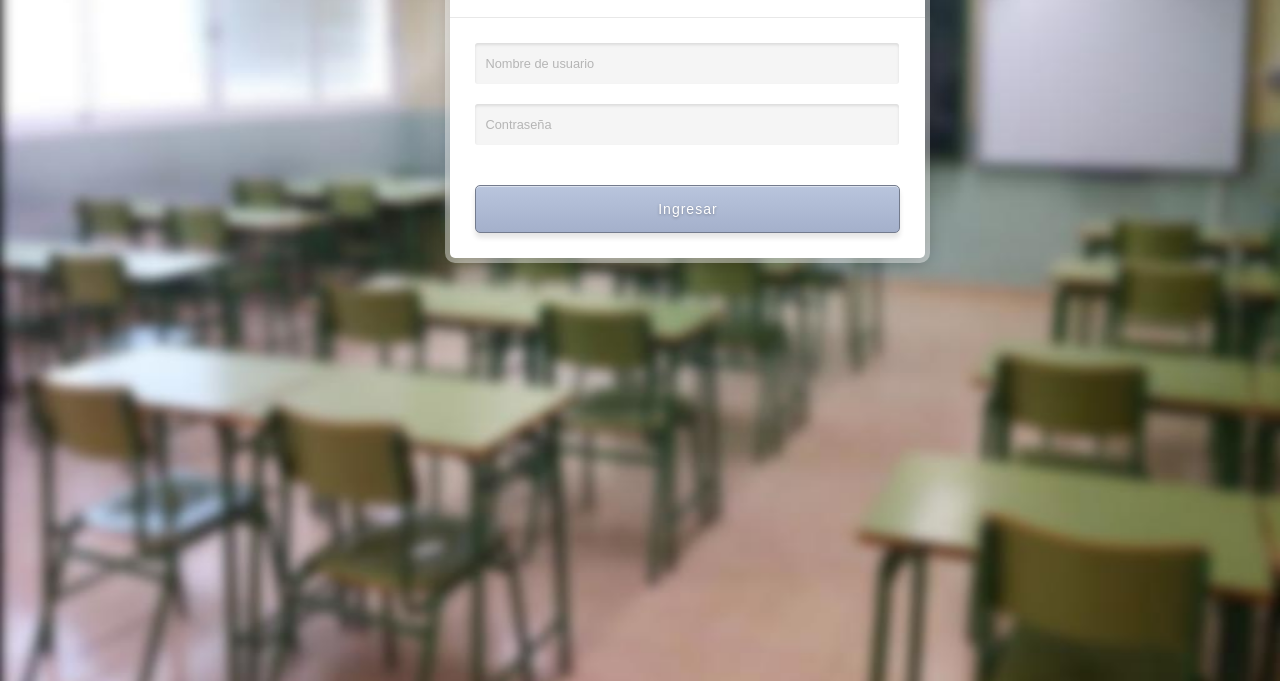
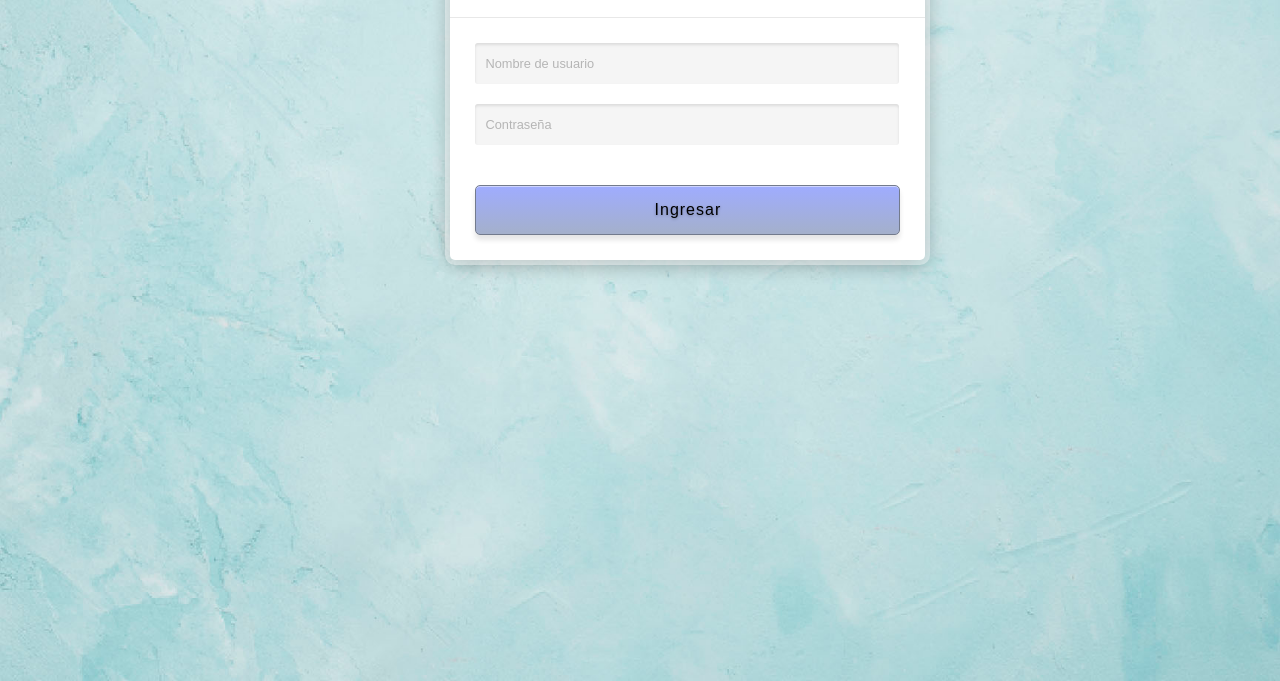
Before and after one commit to Intigroso/cementerio-qr, a website: page Pagina web/views/inicioSesion.html in a window 1280 px wide. Shown: the part 119-800 px from the top of the page. Drawn offline with nearby package versions, Linux system fonts and the light colour scheme.

Commit message:
Empiezo a modificar css con adir

```diff
--- a/Pagina web/public/styles/AgregarUsuarios.css
+++ b/Pagina web/public/styles/AgregarUsuarios.css
@@ -5,7 +5,7 @@ html{
 body {
     font-family: "Helvetica Neue", Helvetica, Arial;
     padding-top: 2%;
-    background-image: url(../images/aula.jpg);
+    background-image: url(../images/FondoPC.jpg);
     background-repeat: no-repeat;
     background-size: cover;
     background-position: center center;
--- a/Pagina web/public/styles/InicioSesion.css
+++ b/Pagina web/public/styles/InicioSesion.css
@@ -5,7 +5,7 @@ html{
 body {
     font-family: "Helvetica Neue", Helvetica, Arial;
     padding-top: 2%;
-    background-image: url(../images/aula.jpg);
+    background-image: url(../images/FondoPC.jpg);
     background-repeat: no-repeat;
     background-size: cover;
     background-position: center center;
@@ -141,8 +141,8 @@ input:-moz-placeholder {
     width: 100%;
     margin-top: 20px;
     padding: 15px 0;
-    color: #fff;
-    font-size: 14px;
+    color: #000000;
+    font-size: 16px;
     font-weight: 500;
     letter-spacing: 1px;
     text-align: center;
@@ -153,7 +153,7 @@ input:-moz-placeholder {
         #a4b0cb);
     background: -webkit-gradient(
         linear, left top, left bottom,
-        from(#b9c5dd),
+        from(#9FACFF),
         to(#a4b0cb));
     -moz-border-radius: 5px;
     -webkit-border-radius: 5px;
--- a/Pagina web/public/styles/Materia.css
+++ b/Pagina web/public/styles/Materia.css
@@ -5,7 +5,7 @@ html{
 body {
     font-family: "Helvetica Neue", Helvetica, Arial;
     padding-top: 2%;
-    background-image: url(../images/aula.jpg);
+    background-image: url(../images/FondoPC.jpg);
     background-repeat: no-repeat;
     background-size: cover;
     background-position: center center;
--- a/Pagina web/views/inicioSesion.html
+++ b/Pagina web/views/inicioSesion.html
@@ -16,7 +16,7 @@
 
             <h3>Inicio de sesion</h3>
 
-            <p>Por favor complete los datos. Si no tiene una cuenta registrese <a href="file:///C:/Users/axel/Casa/Pagina%20web/views/agregarUsuarios.html">aqui</a></p>
+            <p>Por favor complete los datos. Si no tiene una cuenta registrese <a href="file:///C:/Users/axel/Casa/Pagina%20web/views/agregarUsuarios.html">aqui.</a></p>
 
         </div>
 
```
Also changed, not shown: Pagina web/public/images/FondoPC.jpg (added), Pagina web/public/images/Logo JPG.JPG (added).
